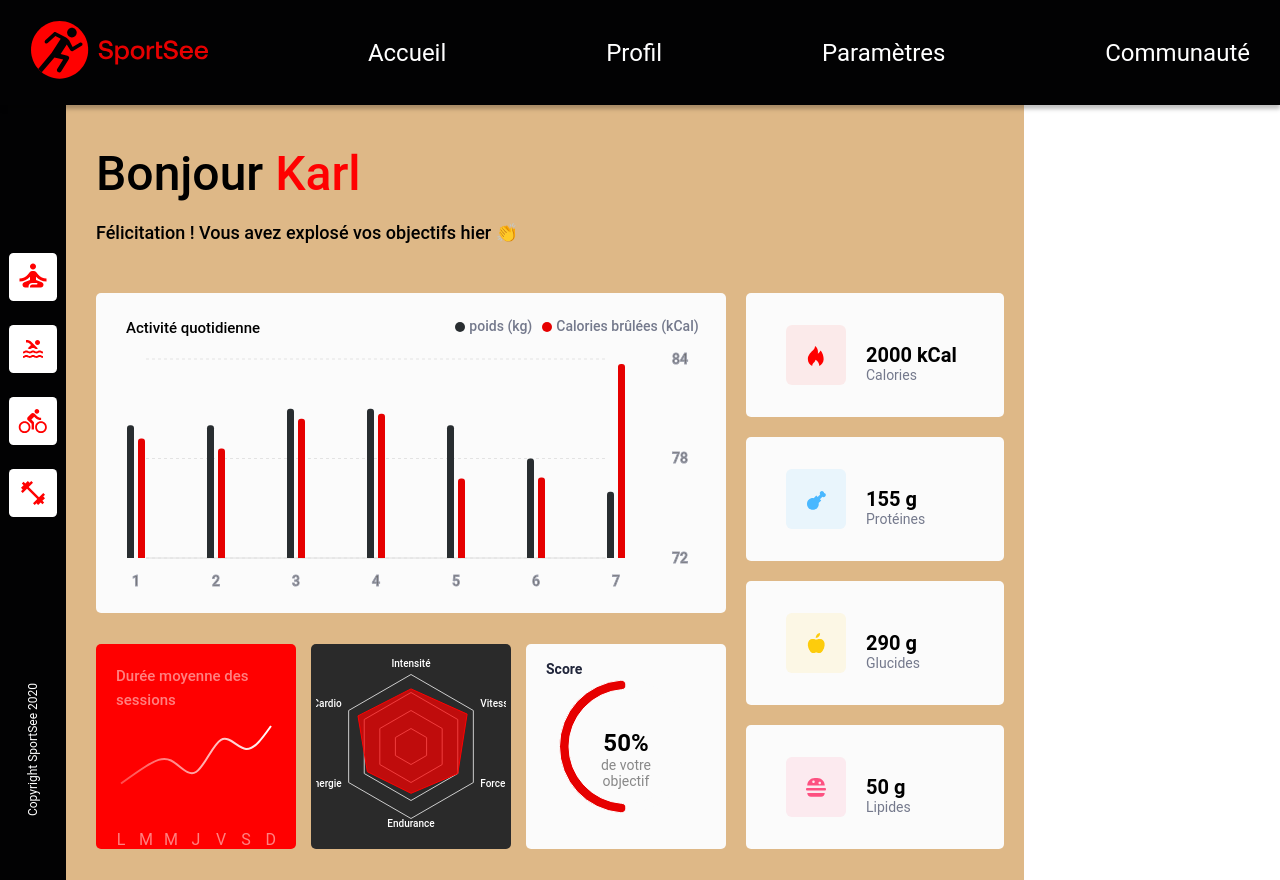
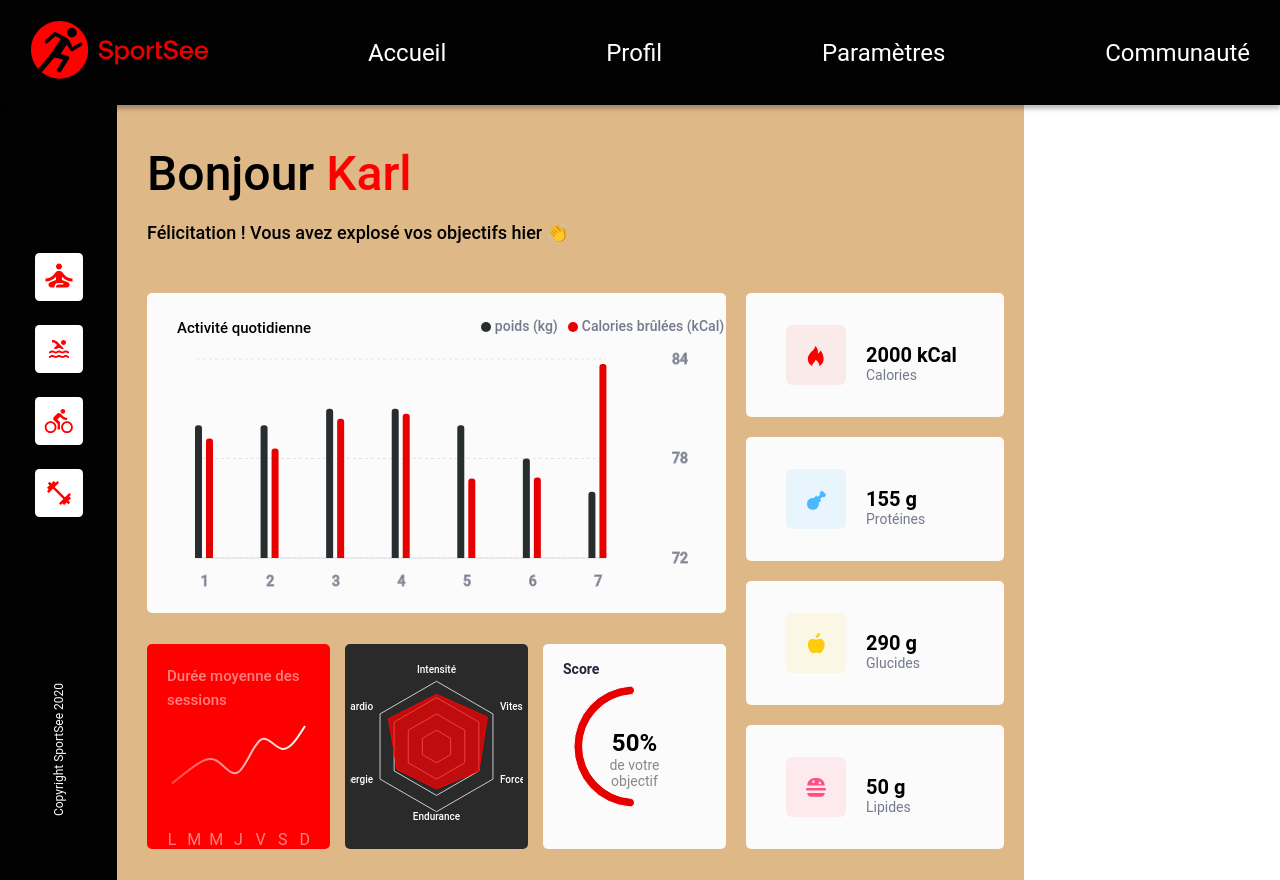
Before and after one commit to MD-974/p12-SportSee-Front, a React (Vite) app: page / in a window 1280 px wide. Built offline with nearby package versions, Linux system fonts and the light colour scheme.

Commit message:
✅ Mise en place du scss pour les 3 graph(sessions, radar, objectif)

```diff
--- a/src/App.scss
+++ b/src/App.scss
@@ -17,12 +17,12 @@
 }
 
 section {
-  width: 94%;
+  width: 907px;
   padding: 40px 20px 0 30px;
   background-color: burlywood;
 }
 
-.diagrams-container, .main-container, .graph-container, .picture {
+.diagrams-container, .main-container, .picture {
   display: flex;
 }
 
@@ -40,7 +40,8 @@ section {
 }
 
 .graph-container {
-  justify-content: space-between;
+  display: grid;
+  grid-template-columns: repeat(3, minmax(0, 1fr));
   gap: 15px;
   padding-top: 31px;
 }
--- a/src/components/BarchartDiagram/BarchartDiagram.jsx
+++ b/src/components/BarchartDiagram/BarchartDiagram.jsx
@@ -89,7 +89,7 @@ export default function BarchartDiagram() {
             dy={10}
             // pour avoir les bars en debut et fin de l'axe(mais enleve le hoover)
             // scale={"point"}
-            padding={{ left: -50, right: -50 }}
+            padding={{ left: -25, right: -25 }}
           />
 
           <YAxis
--- a/src/components/Objectif/Objectif.jsx
+++ b/src/components/Objectif/Objectif.jsx
@@ -12,7 +12,6 @@ const Objectif = () => {
     <div
       className="objectif"
       style={{
-        width: "200px",
         height: "100%",
         backgroundColor: "#fbfbfb",
         borderRadius: "5px",
--- a/src/components/Radarchart/Radar.scss
+++ b/src/components/Radarchart/Radar.scss
@@ -1,5 +1,4 @@
 .radar {
-    width: 200px;
     height: 205px;
     background: #2a2a2a;
     padding: 5px;
--- a/src/components/Sessionschart/Sessionschart.jsx
+++ b/src/components/Sessionschart/Sessionschart.jsx
@@ -52,7 +52,6 @@ export default function SessionDurationChart() {
     <div
       className="sessions"
       style={{
-        width: "200px",
         height: "205px",
         backgroundColor: "#FF0000",
         padding: "20px",
```
